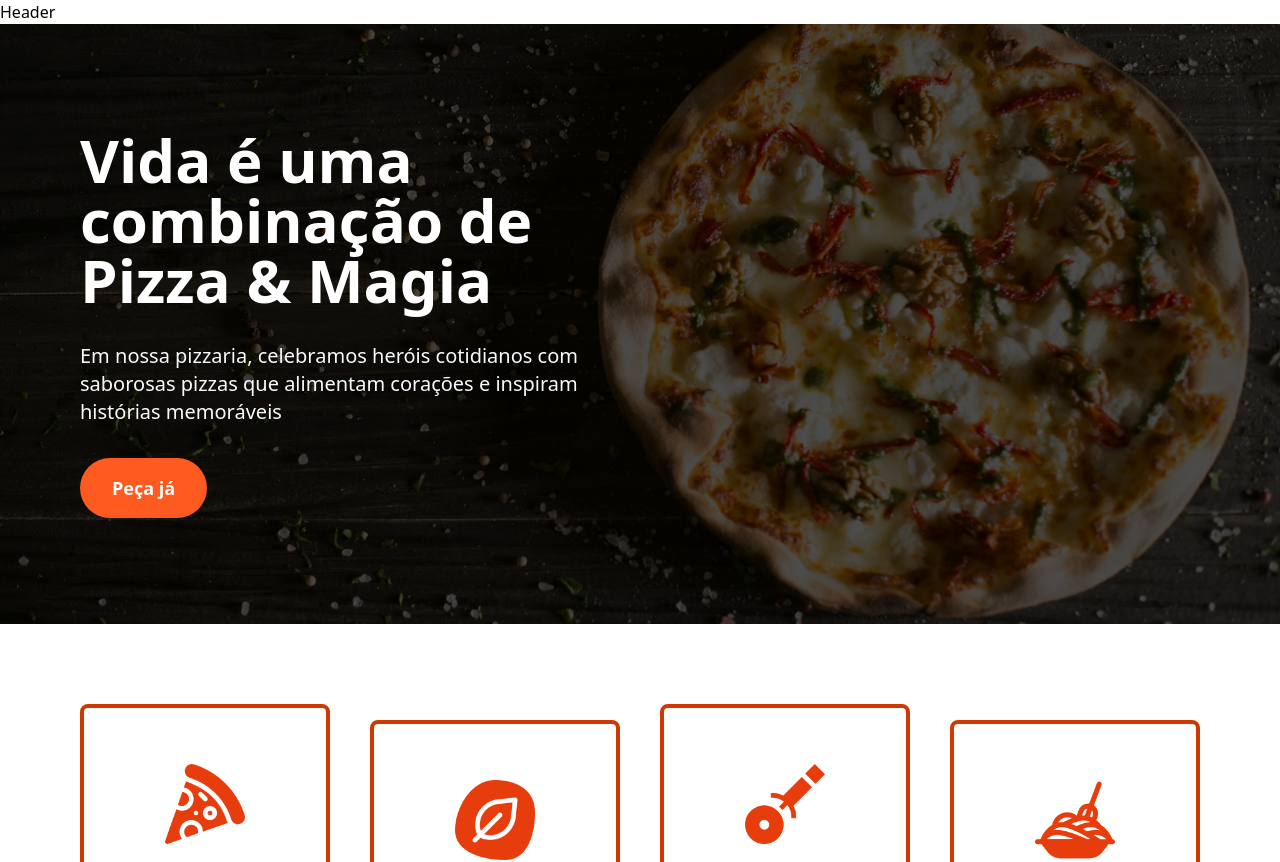
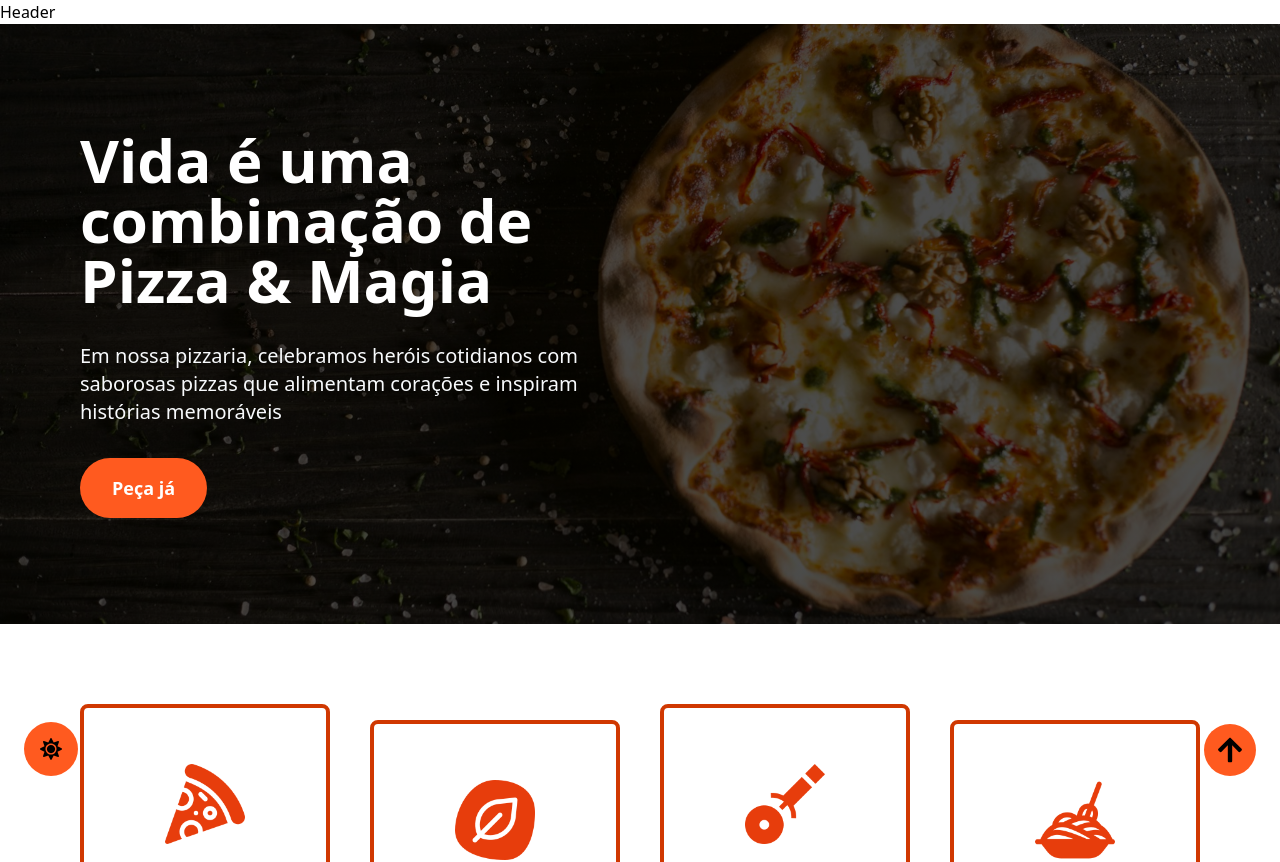
Before and after one commit to diegovilhalva/la_piazza, a React (Vite) app: page / in a window 1280 px wide. Shown: the top 862 px of the page. Built offline with nearby package versions, Linux system fonts and the light colour scheme.

Commit message:
Footer section finished

```diff
--- a/src/sections/Footer.jsx
+++ b/src/sections/Footer.jsx
@@ -1,8 +1,48 @@
+import { FaFacebook, FaInstagram, FaYoutube, FaArrowUp, FaMoon, FaSun } from "react-icons/fa"
+import { BsTwitterX } from "react-icons/bs"
+import { Link } from "react-scroll"
+import { useDarkMode } from "../DarkModeContext"
+const Footer = () => {
 
+  const { darkMode, toggleDarkMode } = useDarkMode()
+  return (
+    <>
+    <footer className={`${darkMode ? 'dark bg-gray-900' : 'light bg-black'} w-full h-fit lg:px-20 px-10 lg:py-20 py-10 flex flex-col justify-center items-center gap-6`}>
+      <h1 className="text-white font-bold text-5xl">La <span className="text-orange-500 italic">Piazza</span>
+      </h1>
+      <p className="text-xl text-slate-100 text-center">Delícias assadas com amor, cada mordida uma experiência única</p>
+      <div id="social-icons" className="flex justify-center item-center gap-4">
+        <div id="icon-box" className="p-3 rounded-full bg-orange-500 hover:bg-white text-white
+            hover:text-black cursor-pointer transform hover:scale-105 transition-transform duration-300">
+              <FaFacebook className="w-[25px] h-[25px]"/>
+        </div>
+        <div id="icon-box" className="p-3 rounded-full bg-orange-500 hover:bg-white text-white
+            hover:text-black cursor-pointer transform hover:scale-105 transition-transform duration-300">
+              <BsTwitterX className="w-[25px] h-[25px]"/>
+        </div>
+        <div id="icon-box" className="p-3 rounded-full bg-orange-500 hover:bg-white text-white
+            hover:text-black cursor-pointer transform hover:scale-105 transition-transform duration-300">
+              <FaInstagram className="w-[25px] h-[25px]"/>
+        </div>
+        <div id="icon-box" className="p-3 rounded-full bg-orange-500 hover:bg-white text-white
+            hover:text-black cursor-pointer transform hover:scale-105 transition-transform duration-300">
+              <FaYoutube className="w-[25px] h-[25px]"/>
+        </div>
 
-const Footer = () => {
-  return (
-    <div>Footer</div>
+      </div>
+    </footer>
+    <div>
+      <button onClick={toggleDarkMode} className="flex items-center p-4 rounded-full bg-orange-500 fixed lg:bottom-6 left-6  bottom-6">
+      {darkMode ? <FaMoon className="text-black" size={22}/> : <FaSun className="text-black" size={22}/>}
+      </button>
+    </div>
+    <div id="icon-box" className="bg-orange-500 text-black p-3 rounded-full hover:bg-white
+    cursor-pointer fixed lg:bottom-6 right-6 bottom-6">
+      <Link to="hero" spy={true} offset={-100} smooth={true}>
+        <FaArrowUp className="text-black" size={28} />
+      </Link>
+    </div>
+    </>
   )
 }
 
```
